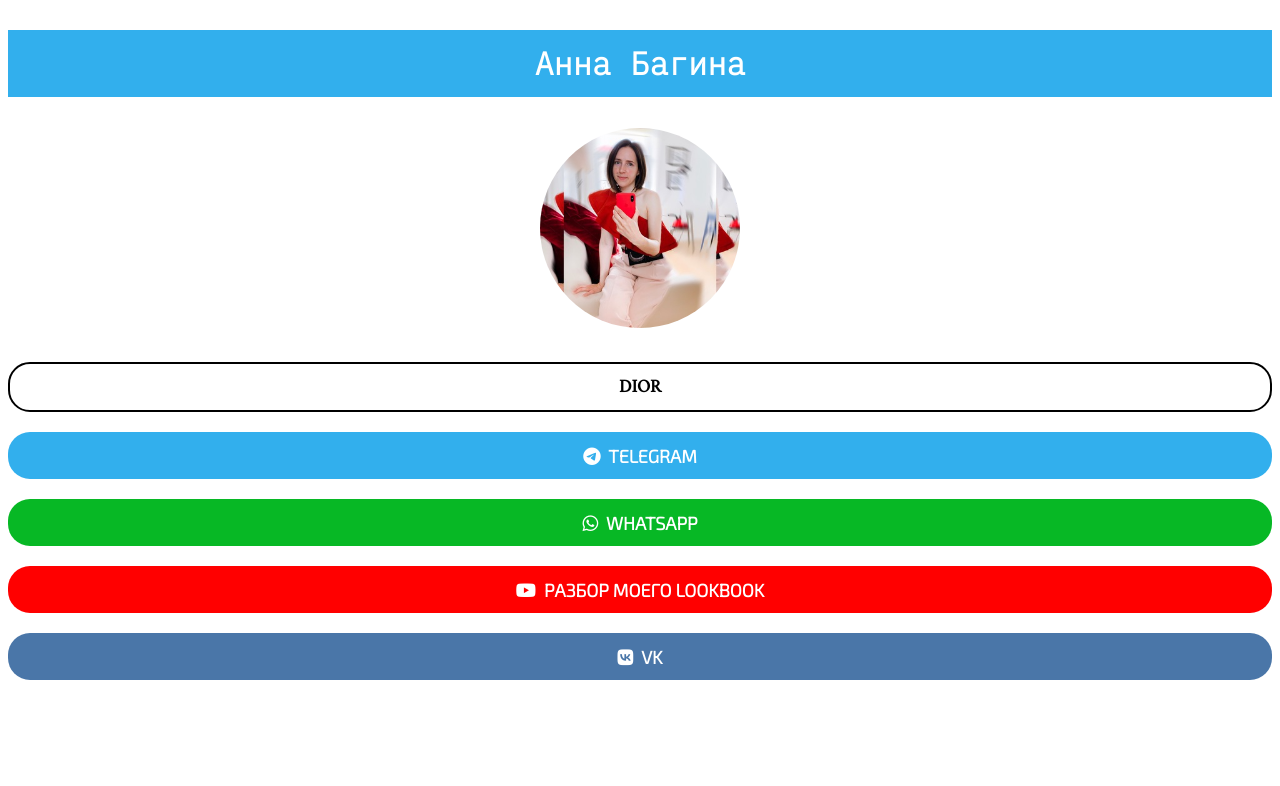
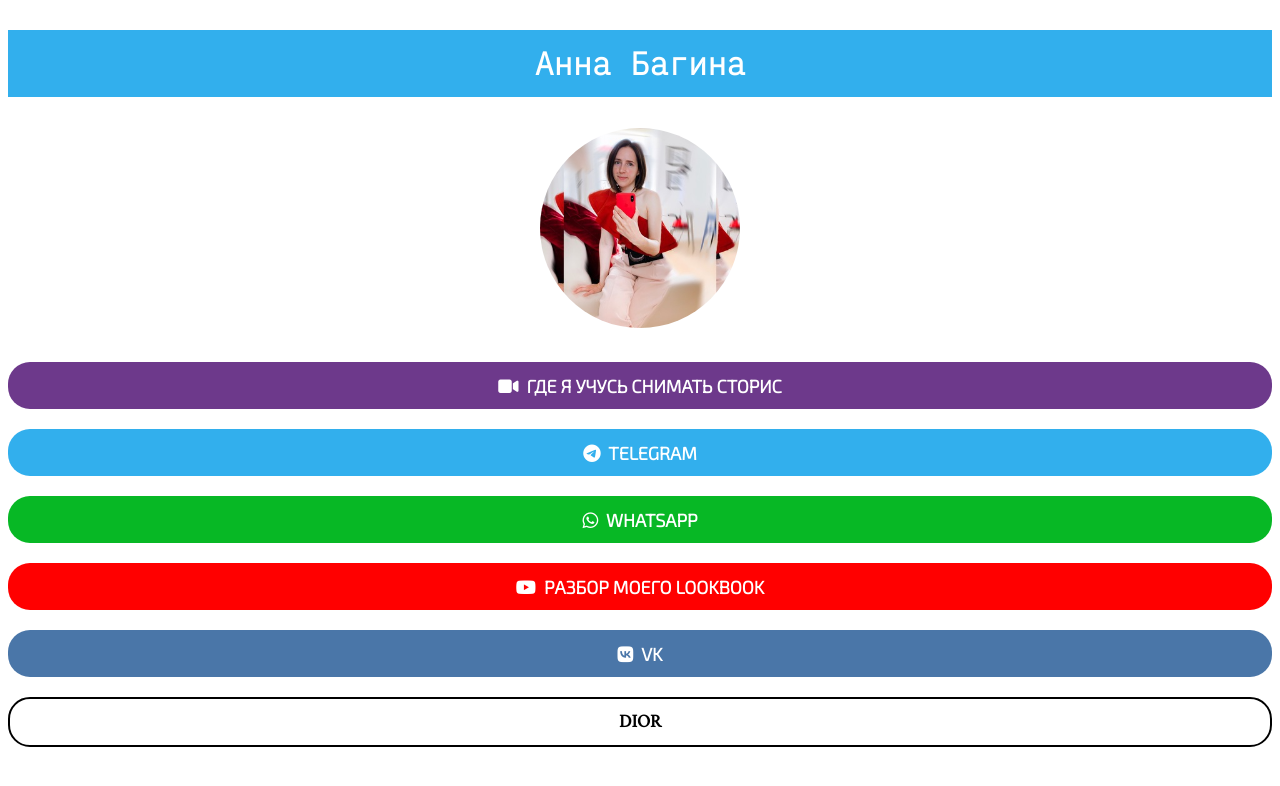
Before and after one commit to annabagina/annabagina.github.io, a plain HTML site: page index.html in a window 1280 px wide. Drawn offline with Linux system fonts and the light colour scheme.

Commit message:
Added a link to Mediafitness course

```diff
--- a/css/style.css
+++ b/css/style.css
@@ -59,6 +59,10 @@
     text-transform: uppercase;
 }
 
+.button.teleshko {
+    background: #6d398b;
+}
+
 .button.instagram {
     background: #6d398b;
 }
--- a/index.html
+++ b/index.html
@@ -20,8 +20,8 @@
             </a>
         </div> -->
         <div class="buttonSection">
-            <a class="button dior" href="https://www.dior.com/ru_ru/%D0%BC%D0%BE%D0%B4%D0%B0-%D0%B4%D0%BB%D1%8F-%D0%B6%D0%B5%D0%BD%D1%89%D0%B8%D0%BD/%D0%BF%D0%BE%D0%BA%D0%B0%D0%B7%D1%8B-pret-a-porter/%D0%BF%D0%BE%D0%BA%D0%B0%D0%B7-pret-a-porter-%D0%BE%D1%81%D0%B5%D0%BD%D1%8C-%D0%B7%D0%B8%D0%BC%D0%B0-2020-2021">
-                DIOR
+            <a class="button teleshko" href="http://teleshko.online/g/5334664622/66e1e90f?v=zUMzczN9MGcjd2PyVmb0JXYw9Sdy5idvRXYoNnchZmbhx2c1J3LvoDc0RHa">
+                <i class="fas fa-video"></i>&nbsp;&nbsp;Где я учусь снимать сторис
             </a>
         </div>
         <div class="buttonSection">
@@ -51,6 +51,11 @@
                 <i class="fab fa-vk"></i>&nbsp;&nbsp;VK
             </a>
         </div>
+        <div class="buttonSection">
+            <a class="button dior" href="https://www.dior.com/ru_ru/%D0%BC%D0%BE%D0%B4%D0%B0-%D0%B4%D0%BB%D1%8F-%D0%B6%D0%B5%D0%BD%D1%89%D0%B8%D0%BD/%D0%BF%D0%BE%D0%BA%D0%B0%D0%B7%D1%8B-pret-a-porter/%D0%BF%D0%BE%D0%BA%D0%B0%D0%B7-pret-a-porter-%D0%BE%D1%81%D0%B5%D0%BD%D1%8C-%D0%B7%D0%B8%D0%BC%D0%B0-2020-2021">
+                DIOR
+            </a>
+        </div>
     </div>
 </body>
 </html>
```
